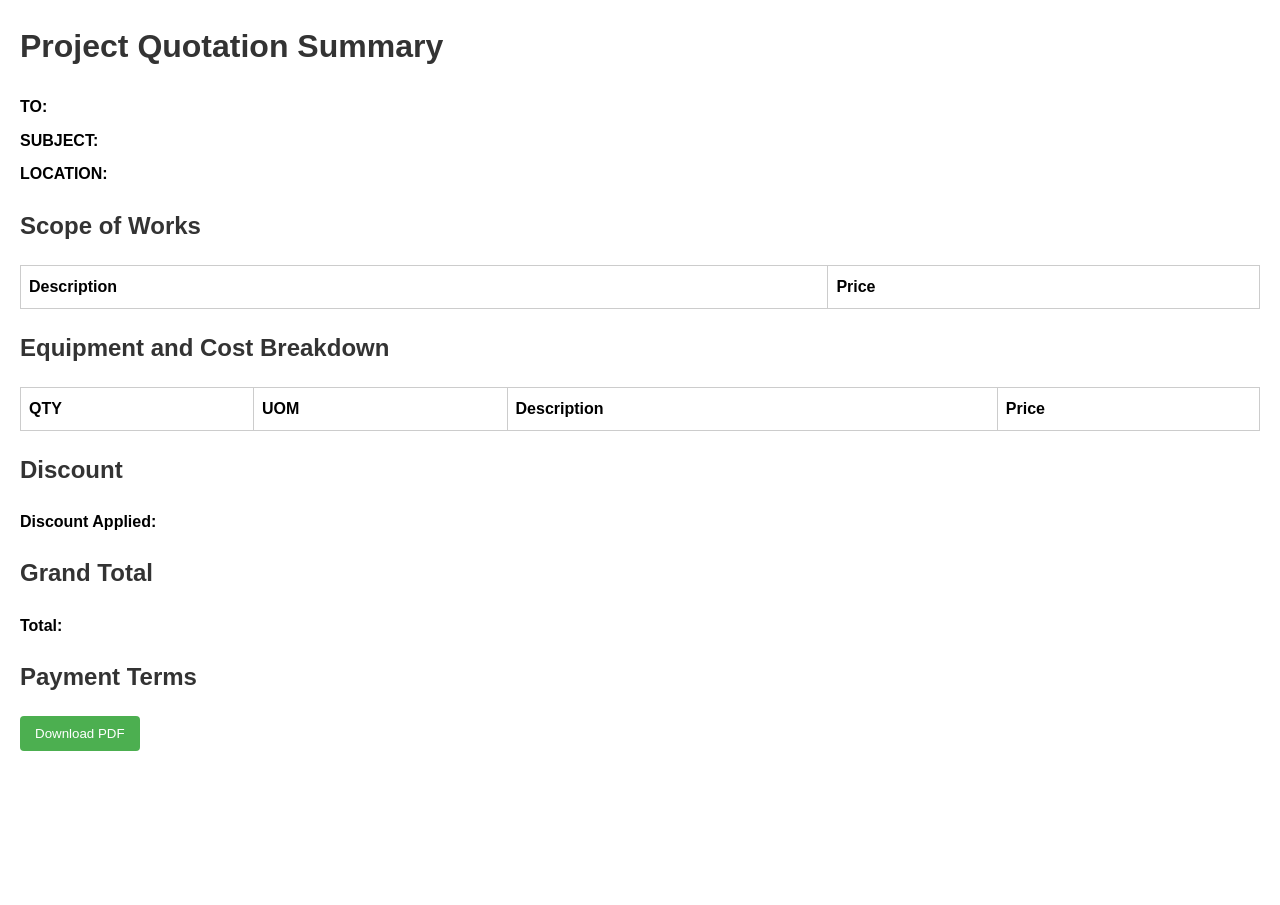
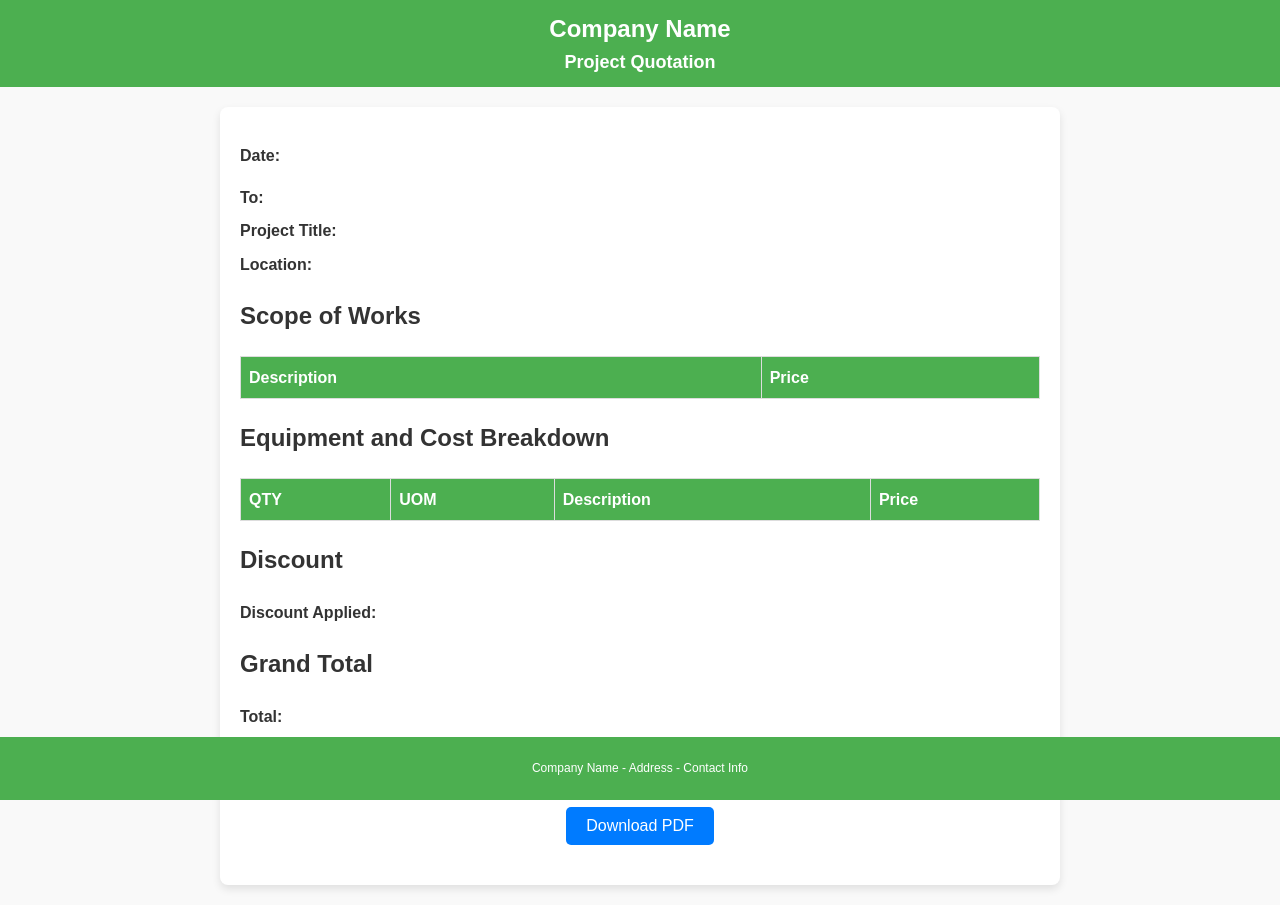
Before and after one commit to jen-est/quotation, a plain HTML site: page confirmation.html in a window 1280 px wide. Before the commit the page ends 800 px from the top, so only its background shows below. Drawn offline with Linux system fonts and the light colour scheme.

Commit message:
Add header and footer to confirmation page

```diff
--- a/confirmation.html
+++ b/confirmation.html
@@ -4,32 +4,34 @@
   <meta charset="UTF-8">
   <meta name="viewport" content="width=device-width, initial-scale=1.0">
   <title>Confirmation</title>
-  <link rel="stylesheet" href="styles2.css">
+  <link rel="stylesheet" href="styles2.css"> <!-- Link to the external CSS file -->
 </head>
 <body>
+  <header>
+    <h1>Company Name</h1>
+    <h2>Project Quotation</h2>
+  </header>
+
   <div id="confirmationContent">
-    <h1>Project Quotation Summary</h1>
-
-    <p><strong></strong> <span id="confirmDate"></span></p>
+    <p><strong>Date:</strong> <span id="confirmDate"></span></p>
     <div class="info-row">
-      <span class="label">TO:</span>
+      <span class="label">To:</span>
       <span id="confirmTo" class="value"></span>
     </div>
 
     <div class="info-row">
-      <span class="label">SUBJECT:</span>
+      <span class="label">Project Title:</span>
       <span id="confirmTitle" class="value"></span>
     </div>
 
     <div class="info-row">
-      <span class="label">LOCATION:</span>
+      <span class="label">Location:</span>
       <span id="confirmLocation" class="value"></span>
     </div>
 
-
     <div id="scopeSection">
       <h2>Scope of Works</h2>
-      <table id="confirmScopeTable">
+      <table id="confirmScopeTable" class="styled-table">
         <thead>
           <tr>
             <th>Description</th>
@@ -42,7 +44,7 @@
 
     <div id="equipmentSection">
       <h2>Equipment and Cost Breakdown</h2>
-      <table id="confirmEquipmentTable">
+      <table id="confirmEquipmentTable" class="styled-table">
         <thead>
           <tr>
             <th>QTY</th>
@@ -73,6 +75,10 @@
     <button onclick="downloadPDF()">Download PDF</button>
   </div>
 
+  <footer>
+    <p>Company Name - Address - Contact Info</p>
+  </footer>
+
   <script src="https://cdnjs.cloudflare.com/ajax/libs/html2pdf.js/0.9.2/html2pdf.bundle.min.js"></script>
   <script src="confirmation.js"></script>
 </body>
--- a/styles2.css
+++ b/styles2.css
@@ -1,63 +1,97 @@
+/* General Styles */
 body {
   font-family: Arial, sans-serif;
-  margin: 20px;
   line-height: 1.6;
-}
-
-form {
-  max-width: 800px;
-  margin: 0 auto;
-}
-
-h1, h2, h3 {
+  margin: 0;
+  padding: 0;
+  background-color: #f9f9f9;
   color: #333;
 }
 
-label {
-  display: block;
-  margin-bottom: 10px;
+/* Header Styling */
+header {
+  text-align: center;
+  background-color: #4CAF50;
+  color: white;
+  padding: 10px 0;
 }
 
-input, select, textarea {
-  width: 100%;
-  padding: 8px;
-  margin-top: 5px;
-  margin-bottom: 20px;
-  border: 1px solid #ccc;
-  border-radius: 4px;
+header h1 {
+  margin: 0;
+  font-size: 24px;
 }
 
-table {
+header h2 {
+  margin: 0;
+  font-size: 18px;
+}
+
+/* Footer Styling */
+footer {
+  text-align: center;
+  background-color: #4CAF50;
+  color: white;
+  padding: 10px 0;
+  position: fixed;
+  bottom: 0;
+  width: 100%;
+  font-size: 12px;
+}
+
+/* Content Container */
+#confirmationContent {
+  padding: 20px;
+  margin: 20px auto;
+  max-width: 800px;
+  background: white;
+  box-shadow: 0 4px 8px rgba(0, 0, 0, 0.1);
+  border-radius: 8px;
+}
+
+/* Table Styling */
+.styled-table {
   width: 100%;
   border-collapse: collapse;
-  margin-bottom: 20px;
-}
-
-table th, table td {
-  border: 1px solid #ccc;
-  padding: 8px;
+  margin: 20px 0;
+  font-size: 16px;
   text-align: left;
 }
 
-table input {
-  width: 100%; /* 👈 important: make input fit the table cell */
-  box-sizing: border-box; /* 👈 padding included inside width */
-  border: none; /* optional: no input border for cleaner look */
-  padding: 5px;
-  font-size: 1em;
+.styled-table th,
+.styled-table td {
+  border: 1px solid #ddd;
+  padding: 8px;
 }
 
-button {
+.styled-table th {
   background-color: #4CAF50;
   color: white;
+}
+
+.styled-table tr:nth-child(even) {
+  background-color: #f2f2f2;
+}
+
+.styled-table tr:hover {
+  background-color: #ddd;
+}
+
+/* Button Styling */
+button {
+  display: block;
+  margin: 20px auto;
+  padding: 10px 20px;
+  font-size: 16px;
+  color: #fff;
+  background-color: #007bff;
   border: none;
-  padding: 10px 15px;
+  border-radius: 5px;
   cursor: pointer;
-  border-radius: 4px;
+  transition: background-color 0.3s ease;
 }
 
 button:hover {
-  background-color: #45a049;
+  background-color: #0056b3;
 }
 
 .info-row {
@@ -74,3 +108,10 @@ button:hover {
 .info-row .value {
   flex: 1; /* Value takes up the remaining space */
 }
+
+/* Hide elements when printing (for PDF generation) */
+@media print {
+  button {
+    display: none;
+  }
+}
```
